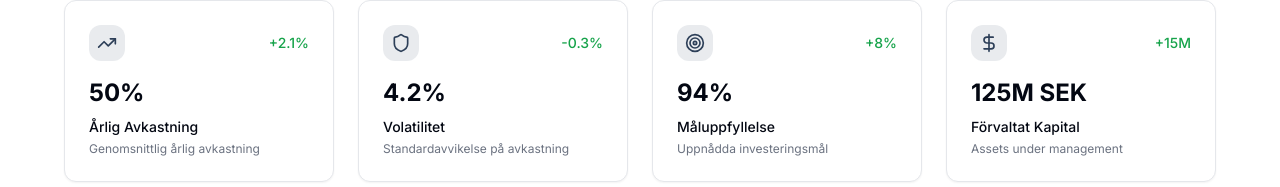
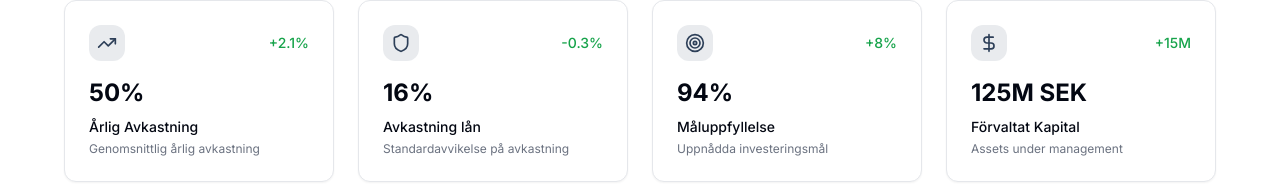
Before and after one commit to C-FMorand/nordspan, a React (Vite) app: page /performance in a window 1280 px wide. Shown: the part 330-517 px from the top of the page. Built offline with nearby package versions, Linux system fonts and the light colour scheme.

Commit message:
Update performance metrics
Update volatility metric to "Avkastning lån" and change percentage to 16%.

```diff
--- a/src/contexts/LanguageContext.tsx
+++ b/src/contexts/LanguageContext.tsx
@@ -76,7 +76,7 @@ const translations = {
     'performance.subtitle': 'NordSpan är ett nytt investeringsbolag som i etableringsfasen gjort mikroinvesteringar i sex svenska start ups. Nedan ser du bolagets målsättningar kommande tre år',
     'performance.metrics.returns.title': 'Årlig Avkastning',
     'performance.metrics.returns.description': 'Genomsnittlig årlig avkastning',
-    'performance.metrics.risk.title': 'Volatilitet',
+    'performance.metrics.risk.title': 'Avkastning lån',
     'performance.metrics.risk.description': 'Standardavvikelse på avkastning',
     'performance.metrics.target.title': 'Måluppfyllelse',
     'performance.metrics.target.description': 'Uppnådda investeringsmål',
--- a/src/pages/Performance.tsx
+++ b/src/pages/Performance.tsx
@@ -18,7 +18,7 @@ export const Performance = () => {
     {
       icon: Shield,
       title: t('performance.metrics.risk.title'),
-      value: "4.2%",
+      value: "16%",
       description: t('performance.metrics.risk.description'),
       trend: "-0.3%"
     },
```
